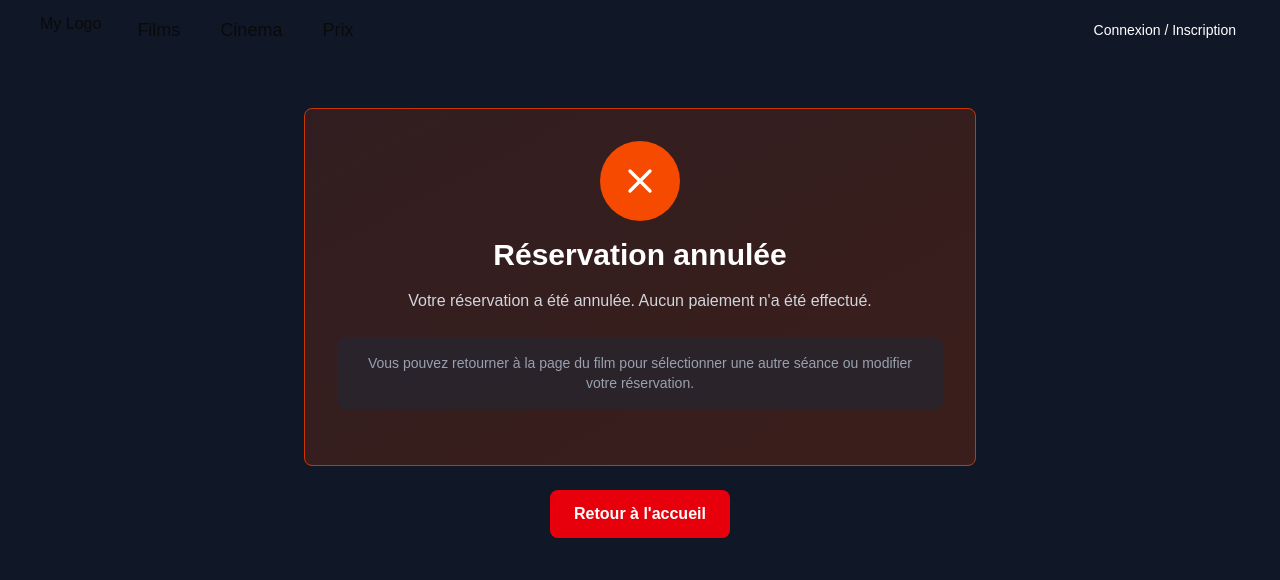
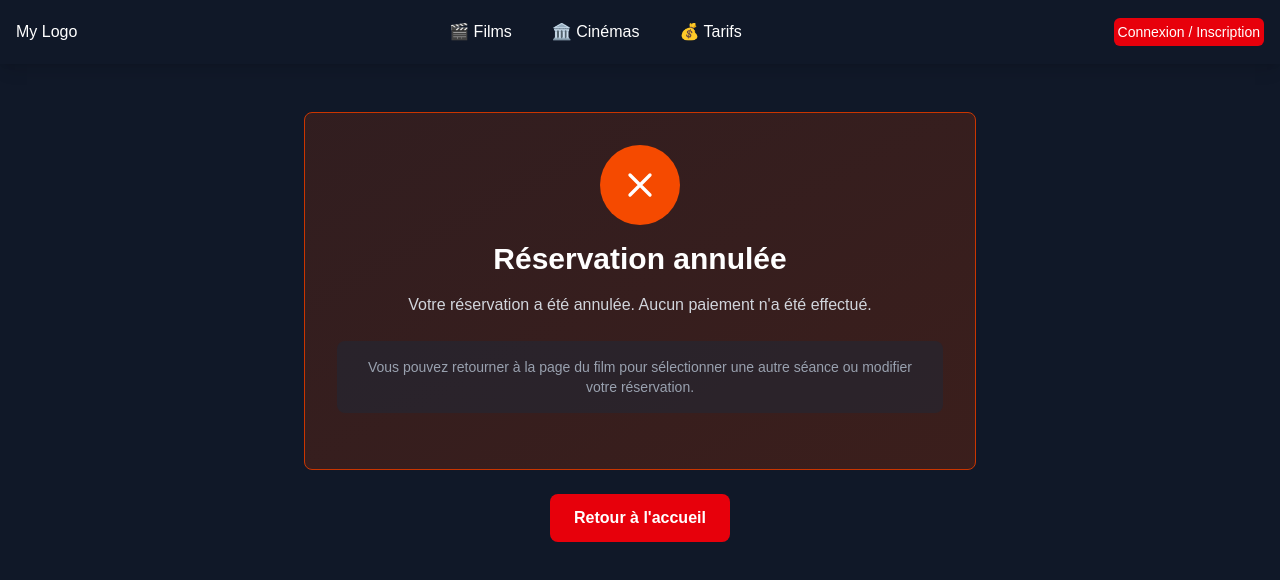
Before and after one commit to etho01/cinegest-site, a Next.js app: page /booking/cancelled in a window 1280 px wide. Shown: the top 580 px of the page. Built offline with nearby package versions, Linux system fonts and the light colour scheme; no server answers; what next-safe-action would draw is missing.

Commit message:
update header for have a menu

```diff
--- a/src/components/organisms/Header.tsx
+++ b/src/components/organisms/Header.tsx
@@ -14,6 +14,7 @@ interface HeaderProps {
 
 export const Header = ({ pageTitle, page }: HeaderProps) => {
     const [isAuthModalOpen, setIsAuthModalOpen] = useState(false);
+    const [isMobileMenuOpen, setIsMobileMenuOpen] = useState(false);
     const [user, setUser] = useState<User | null>(null);
     const [isLoading, setIsLoading] = useState(true);
 
@@ -44,25 +45,52 @@ export const Header = ({ pageTitle, page }: HeaderProps) => {
 
     return (
         <>
-            <header className="flex justify-between items-center py-3 px-10">
-                <div className="flex gap-8">
+            <header className="bg-gray-900 text-white shadow-lg">
+                <div className="container mx-auto px-4">
+                    <div className="flex justify-between items-center py-4">
+                        {/* Logo */}
                         <Logo />
-                    <LinkButton className={'text-lg ' + (page === 'home' ? 'font-bold' : '')} size="sm" variant="transparent" href="/">
-                        Films
+
+                        {/* Navigation Desktop */}
+                        <nav className="hidden md:flex items-center gap-8">
+                            <LinkButton
+                                className={'text-base hover:text-red-500 transition-colors ' + (page === 'home' ? 'text-red-500 font-bold' : '')}
+                                size="sm"
+                                variant="transparent"
+                                href="/"
+                            >
+                                🎬 Films
                             </LinkButton>
-                    <LinkButton className={'text-lg ' + (page === 'cinema' ? 'font-bold' : '')} size="sm" variant="transparent" href="/cinema">
-                        Cinema
+                            <LinkButton
+                                className={'text-base hover:text-red-500 transition-colors ' + (page === 'cinema' ? 'text-red-500 font-bold' : '')}
+                                size="sm"
+                                variant="transparent"
+                                href="/cinema"
+                            >
+                                🏛️ Cinémas
                             </LinkButton>
-                    <LinkButton className={'text-lg ' + (page === 'prix' ? 'font-bold' : '')} size="sm" variant="transparent" href="/prix">
-                        Prix
+                            <LinkButton
+                                className={'text-base hover:text-red-500 transition-colors ' + (page === 'prix' ? 'text-red-500 font-bold' : '')}
+                                size="sm"
+                                variant="transparent"
+                                href="/prix"
+                            >
+                                💰 Tarifs
                             </LinkButton>
                             {user && (
-                        <LinkButton className={'text-lg ' + (page === 'reservations' ? 'font-bold' : '')} size="sm" variant="transparent" href="/reservations">
-                            Mes réservations
+                                <LinkButton
+                                    className={'text-base hover:text-red-500 transition-colors ' + (page === 'reservations' ? 'text-red-500 font-bold' : '')}
+                                    size="sm"
+                                    variant="transparent"
+                                    href="/reservations"
+                                >
+                                    🎟️ Mes Réservations
                                 </LinkButton>
                             )}
-                </div>
-                <div className="flex gap-4 items-center">
+                        </nav>
+
+                        {/* Actions Desktop */}
+                        <div className="hidden md:flex gap-3 items-center">
                             {!isLoading && (
                                 <>
                                     {user ? (
@@ -71,7 +99,7 @@ export const Header = ({ pageTitle, page }: HeaderProps) => {
                                                 href="/profile"
                                                 variant="ghost"
                                                 size="sm"
-                                        className="flex items-center gap-2"
+                                                className="flex items-center gap-2 hover:bg-gray-800"
                                             >
                                                 <svg className="w-5 h-5" fill="none" stroke="currentColor" viewBox="0 0 24 24">
                                                     <path strokeLinecap="round" strokeLinejoin="round" strokeWidth={2} d="M16 7a4 4 0 11-8 0 4 4 0 018 0zM12 14a7 7 0 00-7 7h14a7 7 0 00-7-7z" />
@@ -82,7 +110,7 @@ export const Header = ({ pageTitle, page }: HeaderProps) => {
                                                 onClick={handleLogout}
                                                 variant="outline"
                                                 size="sm"
-                                        className="flex items-center gap-2"
+                                                className="flex items-center gap-2 border-red-600 text-red-500 hover:bg-red-600 hover:text-white"
                                             >
                                                 <svg className="w-4 h-4" fill="none" stroke="currentColor" viewBox="0 0 24 24">
                                                     <path strokeLinecap="round" strokeLinejoin="round" strokeWidth={2} d="M17 16l4-4m0 0l-4-4m4 4H7m6 4v1a3 3 0 01-3 3H6a3 3 0 01-3-3V7a3 3 0 013-3h4a3 3 0 013 3v1" />
@@ -95,11 +123,122 @@ export const Header = ({ pageTitle, page }: HeaderProps) => {
                                             onClick={() => setIsAuthModalOpen(true)}
                                             variant="default"
                                             size="sm"
+                                            className="bg-red-600 hover:bg-red-700"
                                         >
                                             Connexion / Inscription
                                         </Button>
                                     )}
                                 </>
+                            )}
+                        </div>
+
+                        {/* Burger Menu Mobile */}
+                        <button
+                            onClick={() => setIsMobileMenuOpen(!isMobileMenuOpen)}
+                            className="md:hidden p-2 hover:bg-gray-800 rounded-lg transition-colors"
+                            aria-label="Menu"
+                        >
+                            <svg className="w-6 h-6" fill="none" stroke="currentColor" viewBox="0 0 24 24">
+                                {isMobileMenuOpen ? (
+                                    <path strokeLinecap="round" strokeLinejoin="round" strokeWidth={2} d="M6 18L18 6M6 6l12 12" />
+                                ) : (
+                                    <path strokeLinecap="round" strokeLinejoin="round" strokeWidth={2} d="M4 6h16M4 12h16M4 18h16" />
+                                )}
+                            </svg>
+                        </button>
+                    </div>
+
+                    {/* Menu Mobile */}
+                    {isMobileMenuOpen && (
+                        <div className="md:hidden border-t border-gray-800 py-4 space-y-2">
+                            <LinkButton
+                                className={'block text-base hover:bg-gray-800 rounded px-4 py-2 ' + (page === 'home' ? 'bg-gray-800 text-red-500 font-bold' : '')}
+                                size="sm"
+                                variant="transparent"
+                                href="/"
+                                onClick={() => setIsMobileMenuOpen(false)}
+                            >
+                                🎬 Films
+                            </LinkButton>
+                            <LinkButton
+                                className={'block text-base hover:bg-gray-800 rounded px-4 py-2 ' + (page === 'cinema' ? 'bg-gray-800 text-red-500 font-bold' : '')}
+                                size="sm"
+                                variant="transparent"
+                                href="/cinema"
+                                onClick={() => setIsMobileMenuOpen(false)}
+                            >
+                                🏛️ Cinémas
+                            </LinkButton>
+                            <LinkButton
+                                className={'block text-base hover:bg-gray-800 rounded px-4 py-2 ' + (page === 'prix' ? 'bg-gray-800 text-red-500 font-bold' : '')}
+                                size="sm"
+                                variant="transparent"
+                                href="/prix"
+                                onClick={() => setIsMobileMenuOpen(false)}
+                            >
+                                💰 Tarifs
+                            </LinkButton>
+                            {user && (
+                                <LinkButton
+                                    className={'block text-base hover:bg-gray-800 rounded px-4 py-2 ' + (page === 'reservations' ? 'bg-gray-800 text-red-500 font-bold' : '')}
+                                    size="sm"
+                                    variant="transparent"
+                                    href="/reservations"
+                                    onClick={() => setIsMobileMenuOpen(false)}
+                                >
+                                    🎟️ Mes Réservations
+                                </LinkButton>
+                            )}
+
+                            <div className="pt-4 border-t border-gray-800 space-y-2">
+                                {!isLoading && (
+                                    <>
+                                        {user ? (
+                                            <>
+                                                <LinkButton
+                                                    href="/profile"
+                                                    variant="ghost"
+                                                    size="sm"
+                                                    className="flex items-center gap-2 hover:bg-gray-800 w-full px-4 py-2"
+                                                    onClick={() => setIsMobileMenuOpen(false)}
+                                                >
+                                                    <svg className="w-5 h-5" fill="none" stroke="currentColor" viewBox="0 0 24 24">
+                                                        <path strokeLinecap="round" strokeLinejoin="round" strokeWidth={2} d="M16 7a4 4 0 11-8 0 4 4 0 018 0zM12 14a7 7 0 00-7 7h14a7 7 0 00-7-7z" />
+                                                    </svg>
+                                                    <span>{user.firstname} {user.lastname}</span>
+                                                </LinkButton>
+                                                <Button
+                                                    onClick={() => {
+                                                        handleLogout();
+                                                        setIsMobileMenuOpen(false);
+                                                    }}
+                                                    variant="outline"
+                                                    size="sm"
+                                                    className="flex items-center gap-2 border-red-600 text-red-500 hover:bg-red-600 hover:text-white w-full"
+                                                >
+                                                    <svg className="w-4 h-4" fill="none" stroke="currentColor" viewBox="0 0 24 24">
+                                                        <path strokeLinecap="round" strokeLinejoin="round" strokeWidth={2} d="M17 16l4-4m0 0l-4-4m4 4H7m6 4v1a3 3 0 01-3 3H6a3 3 0 01-3-3V7a3 3 0 013-3h4a3 3 0 013 3v1" />
+                                                    </svg>
+                                                    Déconnexion
+                                                </Button>
+                                            </>
+                                        ) : (
+                                            <Button
+                                                onClick={() => {
+                                                    setIsAuthModalOpen(true);
+                                                    setIsMobileMenuOpen(false);
+                                                }}
+                                                variant="default"
+                                                size="sm"
+                                                className="bg-red-600 hover:bg-red-700 w-full"
+                                            >
+                                                Connexion / Inscription
+                                            </Button>
+                                        )}
+                                    </>
+                                )}
+                            </div>
+                        </div>
                     )}
                 </div>
             </header>
```
Lines whose indentation alone changed are shown as unchanged.
